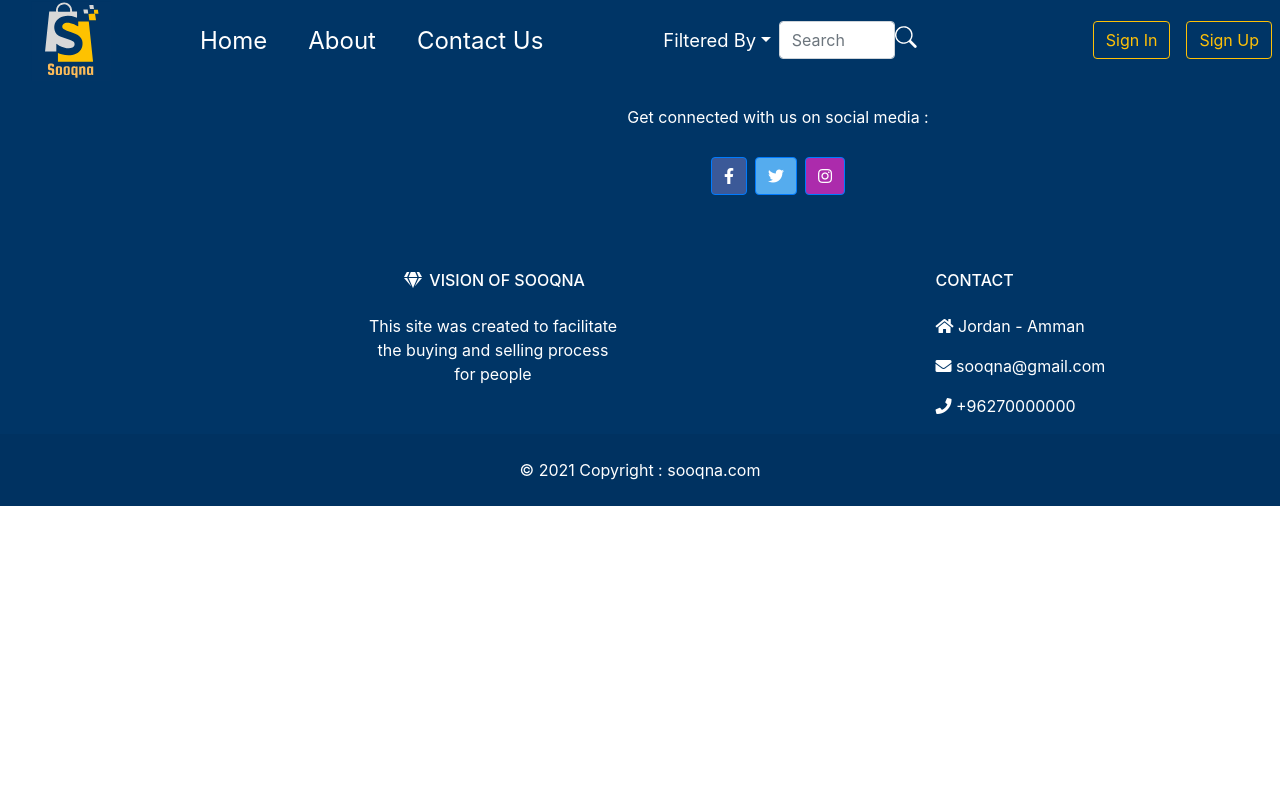
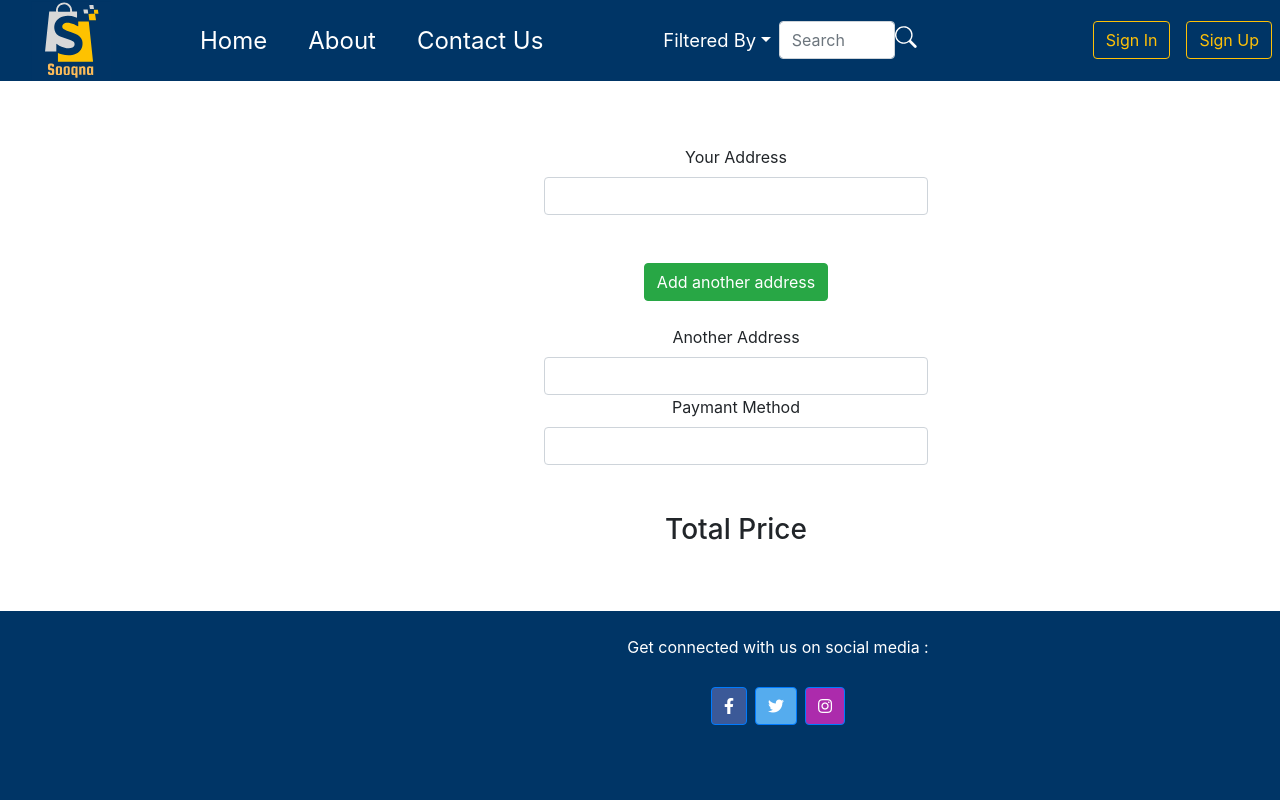
Before and after one commit to Full-Stack-Squad-js02/Sooqna-FrontEnd, a React (Create React App) app: page /orderform in a window 1280 px wide. Shown: the top 800 px of the page. Built offline with nearby package versions, Linux system fonts and the light colour scheme.

Commit message:
Orderform

```diff
--- a/src/App.jsx
+++ b/src/App.jsx
@@ -17,6 +17,7 @@ import UserInfo from './components/UserProfile/UserInfo';
 import Setting from './components/UserProfile/Setting';
 import UserPage from './components/UserPage/UserPage';
 import MyOrders from './components/Orders/MyOrders';
+import OrderForm from './components/Orders/OrderForm';
 
 function App() {
     return (
@@ -38,6 +39,7 @@ function App() {
                     <Route path='/setting' element={<Setting/>}/>
                     <Route path='/user' element={<UserPage/>}/>
                     <Route path='/myorders' element={<MyOrders/>}/>
+                    <Route path='/orderform' element={<OrderForm/>}/>
                 </Routes>
                 <Contact/>
             </BrowserRouter>
--- a/src/components/Cart/myCart.js
+++ b/src/components/Cart/myCart.js
@@ -18,6 +18,7 @@ function MyCart() {
         </Row>
       </Container>
       <Button style={{ marginBottom: "2rem", width: "11rem", height: "3.5rem", fontSize: "1.5rem" }} variant="success">Create Order</Button>
+      <h2>Total Price</h2>
     </>
   );
 }
--- /dev/null
+++ b/src/components/Orders/OrderForm.jsx
@@ -0,0 +1,68 @@
+import React from 'react';
+// import { MDBInput } from 'mdb-react-ui-kit';
+
+
+// export default function OrderForm() {
+//   return (
+//    <>
+//       {/* <MDBInput label='Your Address' id='form1' type='text' />
+//       <MDBInput label='Another Address' id='form1' type='text' />
+//       <MDBInput label='Paymant Method' id='form1' type='text' /> */}
+
+// <Form.Label htmlFor="inputPassword5">Password</Form.Label>
+//       <Form.Control
+//         type="password"
+//         id="inputPassword5"
+//         aria-describedby="passwordHelpBlock"
+//       />
+
+//       <p className="Total Price">Total Price</p>
+
+//     </>
+//   );
+// }
+
+import {Form , Button} from 'react-bootstrap';
+
+function OrderForm() {
+  return (
+    <div style={{
+      width: '24rem',
+      margin: '4rem 34rem'}}>
+      <Form.Label htmlFor="inputPassword5">Your Address</Form.Label>
+      <Form.Control
+        type="text"
+        // id="inputPassword5"
+        // aria-describedby="passwordHelpBlock"
+        />
+
+        <br/>
+        <br/>
+      <Button variant="success">Add another address</Button>
+
+      <br/>
+      <br/>
+
+      <Form.Label htmlFor="inputPassword5">Another Address</Form.Label>
+      <Form.Control
+        type="text"
+        // id="inputPassword5"
+        // aria-describedby="passwordHelpBlock"
+        />
+
+      <Form.Label htmlFor="inputPassword5">Paymant Method</Form.Label>
+      <Form.Control
+        type="text"
+        // id="inputPassword5"
+        // aria-describedby="passwordHelpBlock"
+        />
+
+        <br/>
+        <br/>
+
+      <h3 >Total Price</h3>
+    </div>
+  );
+}
+
+export default OrderForm;
```
